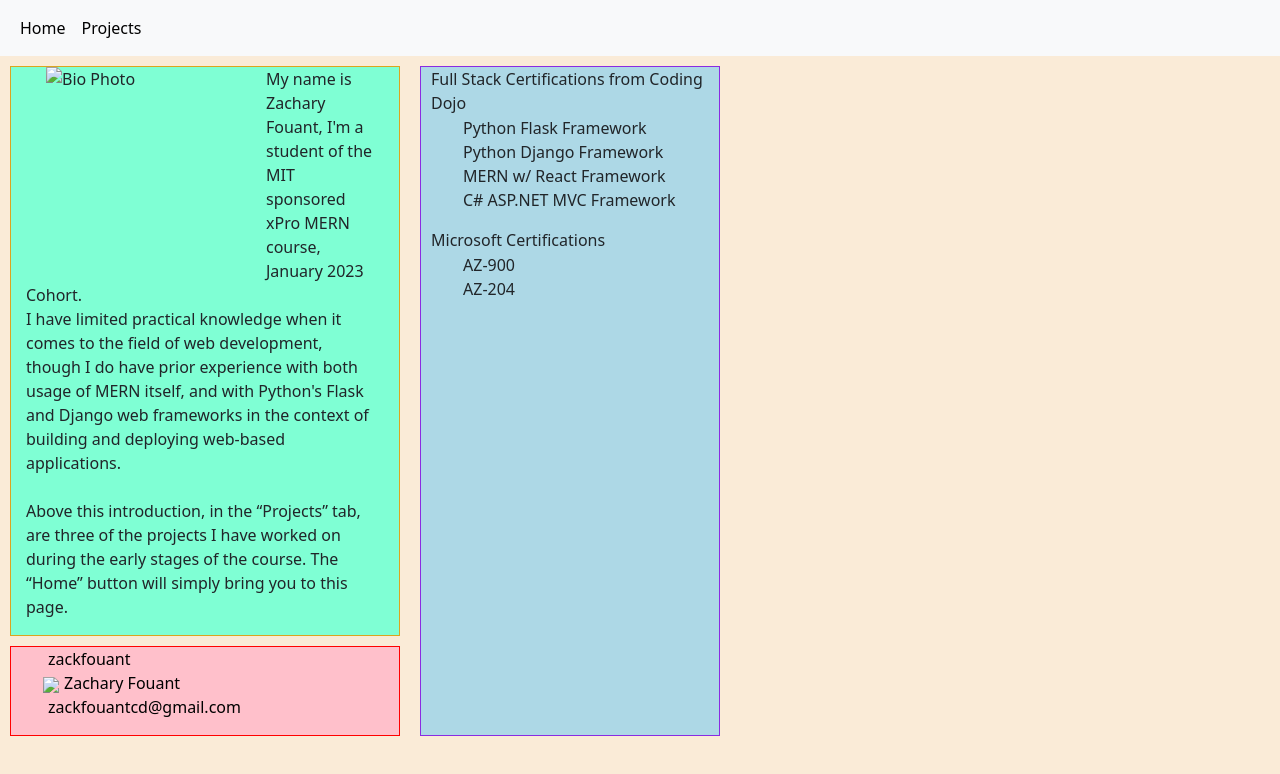
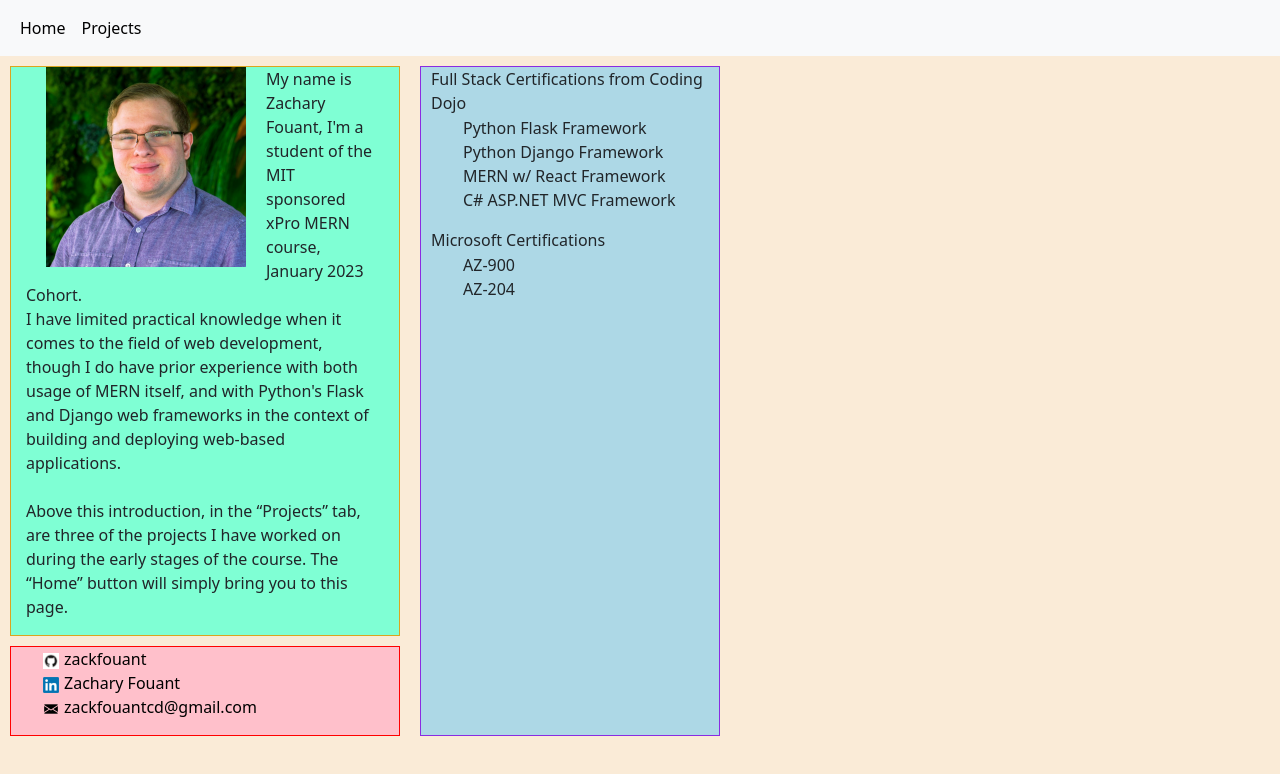
Before and after one commit to zackfouant/zackfouant.github.io, a plain HTML site: page index.html in a window 1280 px wide. Drawn offline with nearby package versions, Linux system fonts and the light colour scheme.

Commit message:
Update index.html

```diff
--- a/index.html
+++ b/index.html
@@ -14,7 +14,7 @@
           <div class="collapse navbar-collapse" id="navbarSupportedContent">
             <ul class="navbar-nav me-auto mb-2 mb-lg-0">
               <li class="nav-item">
-                <a class="nav-link active" aria-current="page" href="./home.html">Home</a>
+                <a class="nav-link active" aria-current="page" href="./index.html">Home</a>
               </li>
               <li class="nav-item">
                 <a class="nav-link active" aria-current="page" href="./projects.html">Projects</a>
@@ -27,7 +27,7 @@
         <div id="left">
             <div id="bio">
                 <p>
-                    <img id="biopic" src="./images/misc/zackfouant.png" alt="Bio Photo">
+                    <img id="biopic" src="./zackfouant.png" alt="Bio Photo">
                     My name is Zachary Fouant, I'm a student of the MIT sponsored xPro MERN course, January 2023 Cohort.
                     <br>
                     I have limited practical knowledge when it comes to the field of web development, though I do have prior experience with both usage of MERN itself, and with Python's Flask and Django web frameworks in the context of building and deploying web-based applications.
@@ -38,9 +38,9 @@
             </div>
             <div id="contact-info" style="list-style: none;">
                 <ul>
-                    <li><a href="https://github.com/zackfouant"><img src="./images/social-media-icons/github-icon.png" alt="">zackfouant</a></li>
-                    <li><a href="https://www.linkedin.com/in/zachary-fouant"><img src="./images/social-media-icons/linkedin-logo.png">Zachary Fouant</a></li>
-                    <li><a href="mailto: zackfouantcd@gmail.com"><img src="./images/social-media-icons/email.png" alt="">zackfouantcd@gmail.com</a></li>
+                    <li><a href="https://github.com/zackfouant"><img src="./github-icon.png" alt="">zackfouant</a></li>
+                    <li><a href="https://www.linkedin.com/in/zachary-fouant"><img src="./linkedin-logo.png">Zachary Fouant</a></li>
+                    <li><a href="mailto: zackfouantcd@gmail.com"><img src="./email.png" alt="">zackfouantcd@gmail.com</a></li>
                 </ul>
             </div>
         </div>
```
